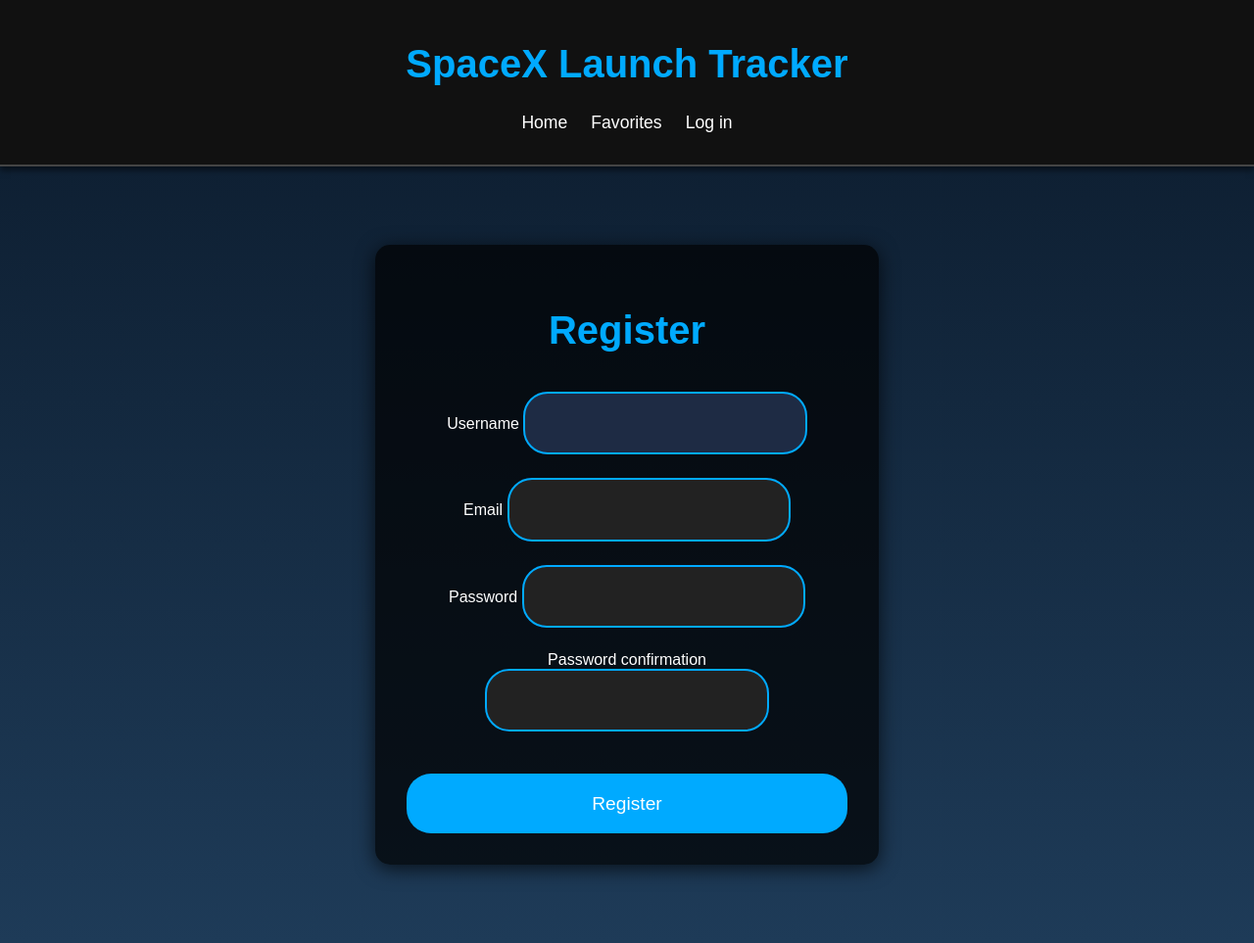
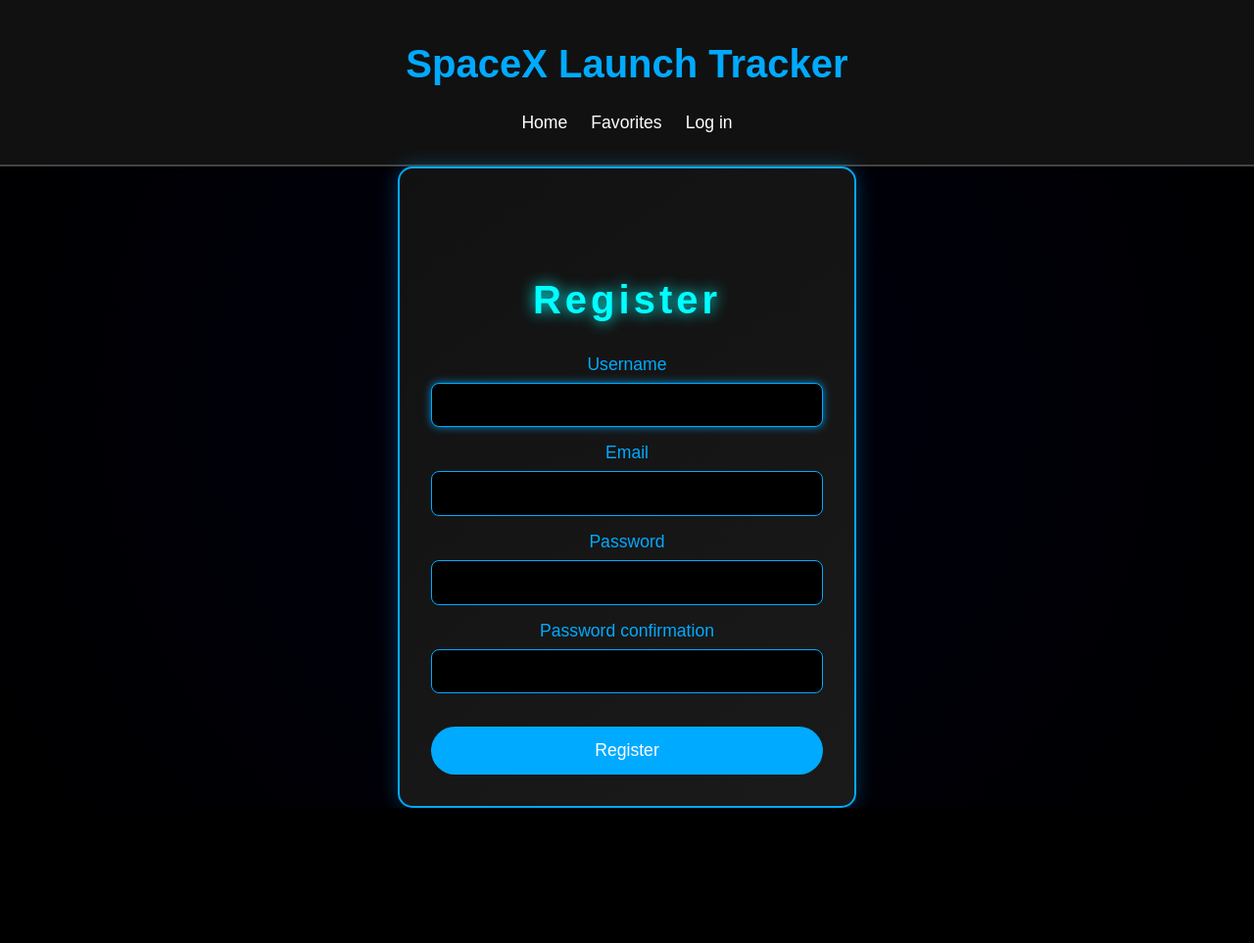
Before and after one commit to youngroma/SpaceLaunchTracker, a Django app: page /register/ in a window 1280 px wide. Shown: the whole page at 98% size. After the commit the page ends 825 px from the top, so only its background shows below. Run offline with Django 5.2, Linux system fonts and the light colour scheme.

Commit message:
Add styles for login and register page

```diff
--- a/launch_tracker/static/css/login.css
+++ b/launch_tracker/static/css/login.css
@@ -1,96 +1,94 @@
-/* Общие стили для форм */
 body {
-    background: linear-gradient(to bottom, #0b1a2b, #1e3b58); /* Темный космический фон */
-    color: #fff;
-    font-family: 'Arial', sans-serif;
+    background: radial-gradient(circle at center, #000010 0%, #000 100%);
+    color: #e0f7ff;
+    font-family: 'Orbitron', sans-serif;
     margin: 0;
     padding: 0;
 }
 
 h2 {
+    font-size: 2.5em;
     text-align: center;
-    font-size: 2.5em;
-    color: #00aaff; /* Космически-голубой */
-    margin-bottom: 1em;
+    color: #00ffff;
+    text-shadow: 0 0 15px #00ffff;
+    margin-top: 2em;
+    letter-spacing: 0.1em;
 }
 
 section {
-    max-width: 450px;
-    margin: 5em auto;
+    max-width: 400px;
+    margin: 0 auto;
     padding: 2em;
-    background-color: rgba(0, 0, 0, 0.7);
+    background: linear-gradient(145deg, #111, #1a1a1a);
     border-radius: 15px;
-    box-shadow: 0 4px 20px rgba(0, 0, 0, 0.7);
+    box-shadow: 0 0 20px rgba(0, 170, 255, 0.3);
+    border: 2px solid #00aaff;
     text-align: center;
 }
 
 form {
     display: flex;
     flex-direction: column;
-    gap: 1.5em;
+    gap: 1em;
 }
 
-input, button {
-    padding: 1em;
-    font-size: 1.2em;
+form button {
+    padding: 0.8em;
+    background-color: #00aaff;
+    color: #fff;
+    border: none;
     border-radius: 25px;
-    border: 2px solid #00aaff;
-    outline: none;
+    font-size: 1.1em;
+    cursor: pointer;
+    transition: background-color 0.3s ease, transform 0.2s ease;
 }
 
-input {
-    background-color: #222;
-    color: #fff;
-    transition: background-color 0.3s, border-color 0.3s;
-}
-
-input:focus {
-    background-color: #1e2b44;
-    border-color: #00aaff;
-}
-
-/* Стили для ошибок и подсказок в формах */
-input.error {
-    border-color: #ff4444; /* Красный цвет для ошибок */
-    background-color: #3d3d3d; /* Тёмный фон для полей с ошибками */
-}
-
-.error-message {
-    color: #ff4444; /* Красный для текста ошибок */
-    font-size: 0.9em;
-    margin-top: -0.5em;
-    margin-bottom: 1em;
-}
-
-input::placeholder {
-    color: #bbb; /* Цвет для подсказок */
-    font-style: italic;
-}
-
-button {
-    background-color: #00aaff;
-    color: #fff;
-    cursor: pointer;
-    transition: background-color 0.3s, transform 0.3s;
-    border: none;
-}
-
-button:hover {
+form button:hover {
     background-color: #0088cc;
     transform: scale(1.05);
 }
 
+form input {
+    padding: 0.8em;
+    background-color: #000;
+    color: #00aaff;
+    border: 1px solid #00aaff;
+    border-radius: 8px;
+    font-size: 1em;
+}
+
+form input:focus {
+    outline: none;
+    box-shadow: 0 0 8px rgba(0, 170, 255, 0.8);
+}
+
+form .form-field {
+    display: flex;
+    flex-direction: column;
+    gap: 0.5em;
+}
+
+form label {
+    color: #00aaff;
+    font-size: 1.1em;
+}
+
+form .error-message {
+    color: #ff6f61;
+    font-size: 0.9em;
+    margin-top: 0.3em;
+}
+
 p {
     font-size: 1em;
-    color: #bbb;
+    color: #aaa;
 }
 
 a {
-    color: #00aaff;
+    color: #1da1f2;
     text-decoration: none;
-    transition: color 0.3s;
 }
 
 a:hover {
-    color: #fff;
+    color: #00ffff;
 }
```
